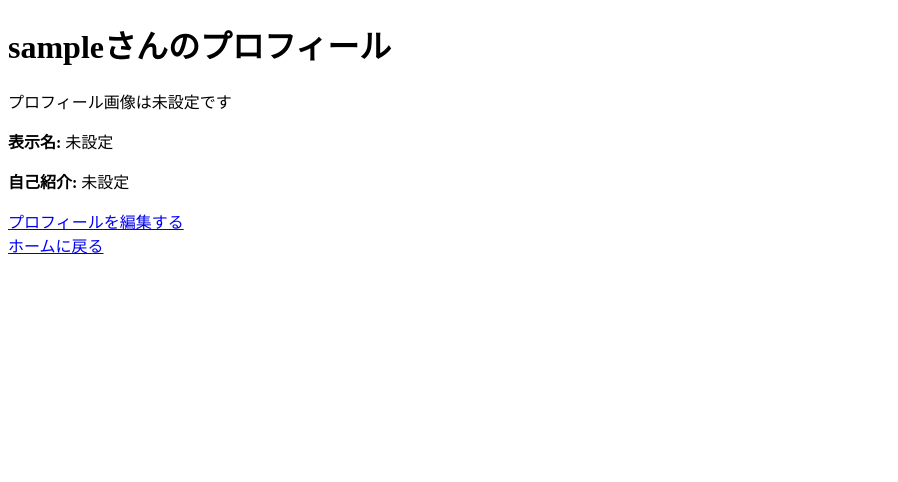
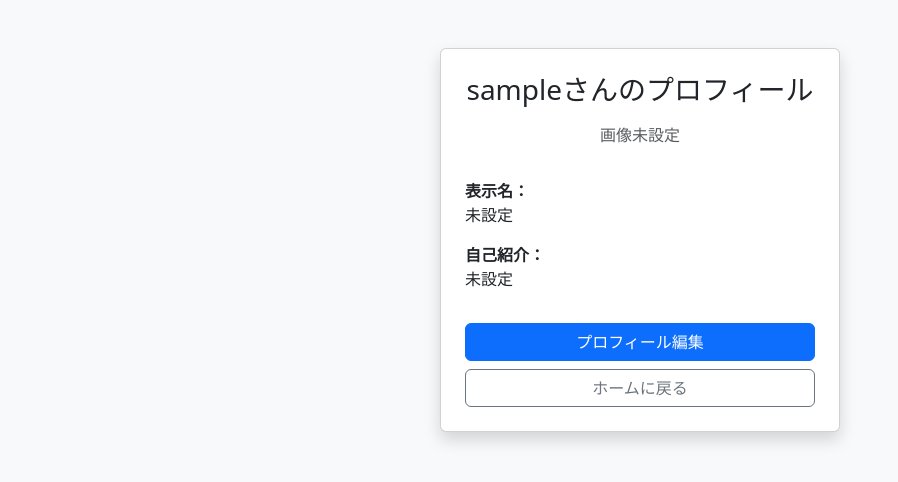
Before and after one commit to toru1064/manga_project, a Flask app: page /profile in a window 1280 px wide. Shown: the top 482 px of the page, without its empty margins (0-898 px from the left). Run offline with Flask 3, Linux system fonts and the light colour scheme; the visitor is signed in with stand-in values (Sample User, id 1).

Commit message:
UI改善

```diff
--- a/manga_app/app/templates/profile.html
+++ b/manga_app/app/templates/profile.html
@@ -3,21 +3,50 @@
 <head>
     <meta charset="UTF-8">
     <title>プロフィール</title>
+
+    <!-- 追加 -->
+    <link href="https://cdn.jsdelivr.net/npm/bootstrap@5.3.3/dist/css/bootstrap.min.css" rel="stylesheet">
 </head>
-<body>
-    <h1>{{ user.username }}さんのプロフィール</h1>
 
-    {% if user.profile_image %}
-        <img src="{{ url_for('static', filename='profile_images/' + user.profile_image) }}" alt="プロフィール画像" width="150">
-    {% else %}
-        <p>プロフィール画像は未設定です</p>
-    {% endif %}
-    <p><strong>表示名:</strong> {{ user.display_name or '未設定' }}</p>
-    <p><strong>自己紹介:</strong> {{ user.bio or '未設定' }}</p>
+<body class="bg-light">
 
-    {% if current_user.id == user.id %}
-        <a href="{{ url_for('main.edit_profile') }}">プロフィールを編集する</a><br>
-    {% endif %}
-    <a href="{{ url_for('main.index') }}">ホームに戻る</a>
+    <div class="container mt-5 d-flex justify-content-center">
+        <div class="card p-4 shadow" style="width: 400px;">
+
+            <h3 class="text-center mb-3">{{ user.username }}さんのプロフィール</h3>
+
+            <!-- プロフィール画像 -->
+            <div class="text-center mb-3">
+                {% if user.profile_image %}
+                    <img src="{{ url_for('static', filename='profile_images/' + user.profile_image) }}"
+                         class="rounded-circle"
+                         width="120">
+                {% else %}
+                    <p class="text-muted">画像未設定</p>
+                {% endif %}
+            </div>
+
+            <!-- 表示名 -->
+            <p><strong>表示名：</strong><br>
+                {{ user.display_name or "未設定" }}
+            </p>
+
+            <!-- 自己紹介 -->
+            <p><strong>自己紹介：</strong><br>
+                {{ user.bio or "未設定" }}
+            </p>
+
+            <!-- ボタン -->
+            <div class="d-grid gap-2 mt-3">
+                {% if current_user.id == user.id %}
+                    <a href="{{ url_for('main.edit_profile') }}" class="btn btn-primary">プロフィール編集</a>
+                {% endif %}
+
+                <a href="{{ url_for('main.index') }}" class="btn btn-outline-secondary">ホームに戻る</a>
+            </div>
+
+        </div>
+    </div>
+
 </body>
 </html>
```
Also changed, not shown: manga_app/app/templates/login.html (+32 -11 lines), manga_app/app/templates/register.html (+32 -11 lines).
